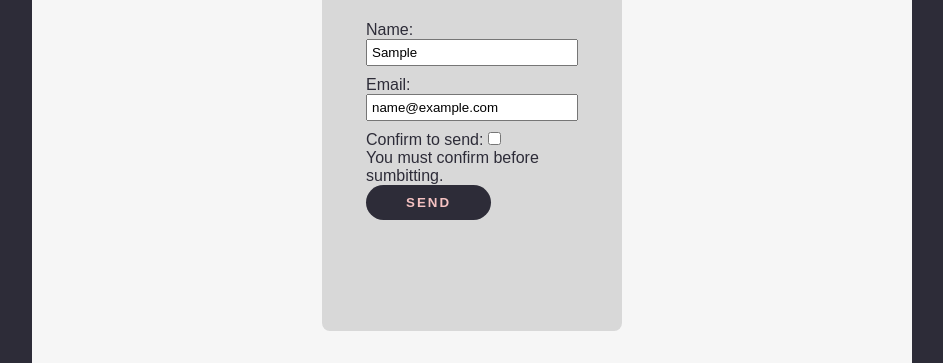
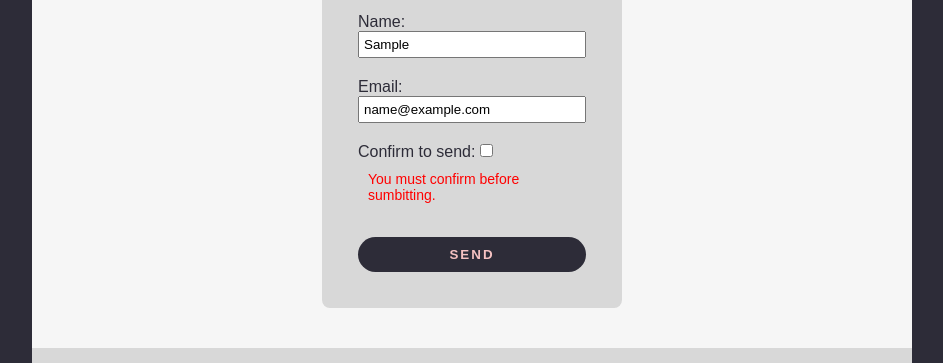
Before and after one commit to isaqelle/Module-2-Dynamic-Website, a plain HTML site: page contact.html in a window 1280 px wide. Both pictures are taken after typing "Sample", "name@example.com" into the empty fields and a click on the button "SEND". Shown: the part 249-612 px from the top of the page, without its empty margins (168-1111 px from the left). Drawn offline with nearby package versions, Linux system fonts and the light colour scheme; a web font is replaced by a local one.

Commit message:
feat: enhance form validation and improve layout in contact page

```diff
--- a/contact.html
+++ b/contact.html
@@ -45,9 +45,9 @@
 
                         <label for="checkbox">Confirm to send:
                             <input type="checkbox" name="checkbox" id="checkbox">
-                            <div id="noCheck"></div>
-                        </label>
 
+                        </label><div id="noCheck"></div>
+                        </div>
                         <button type="submit">Send</button>
                     </form>
                 </div>
--- a/script.js
+++ b/script.js
@@ -13,26 +13,20 @@ function validateForm() {
     form.addEventListener("submit", (e) => {
         e.preventDefault();
 
+        // clear old msg:
+        missingName.textContent = "";
+        missingEmail.textContent = "";
+        validEmail.textContent = "";
+        noCheck.textContent = "";
+
+        // Validate name
         if (name.value === "") {
-            // clear old msg:
-            missingName.textContent = "";
             const noName = document.createElement("p");
             noName.textContent = "Please fill out your name."
             missingName.append(noName);
             return false;
-        }
 
-        if (email.value === "") {
-            missingEmail.textContent = "";
-            const noEmail = document.createElement("p");
-            noEmail.textContent = "Please fill out your email."
-            missingEmail.append(noEmail);
-            return false;
-        }
-
-        if (/\d/.test(name.value)) {
-            missingName.textContent = "";
-
+        } else if (/\d/.test(name.value)) {
             const errorName = document.createElement("p");
             errorName.textContent = "Please enter a valid name."
 
@@ -40,10 +34,13 @@ function validateForm() {
             return false;
         }
 
-        if (!/\S+@\S+\.\S+/.test(email.value.trim())) {
-            validEmail.textContent = "";
-            missingEmail.textContent = "";
-
+        // Validate email
+        if (email.value.trim() === "") {
+            const noEmail = document.createElement("p");
+            noEmail.textContent = "Please fill out your email."
+            missingEmail.append(noEmail);
+            return false;
+        } else if (!/\S+@\S+\.\S+/.test(email.value.trim())) {
             const errorEmail = document.createElement("p");
             errorEmail.textContent = "Please enter a valid email."
 
@@ -51,17 +48,19 @@ function validateForm() {
             return false;
         }
 
+        // Checkbox validatiom
         if (!checkbox.checked) {
-            noCheck.textContent = "";
-
             const checkError = document.createElement("p");
             checkError.textContent = "You must confirm before sumbitting.";
             noCheck.append(checkError)
             return false;
         }
 
-        alert("Thank you for contacting us!");
+        else {
+            alert("Thank you for contacting us!");
         return true;
+        }
+
     })
 
 }
--- a/styles.css
+++ b/styles.css
@@ -297,10 +297,10 @@ footer{
     display: flex;
     flex-direction: column;
     background-color: #d8d8d8;
-    height: 400px;
     padding: 20px;
     border-radius: var(--space1);
     margin: 40px auto;
+    box-sizing: border-box;
 }
 
 .formContainer h3{
@@ -316,6 +316,8 @@ form{
     margin: var(--space2);
 }
 
+
+
 #name, #email{
     width: 100%;
     padding: 4px;
@@ -324,10 +326,20 @@ form{
 
 .nameEmailWrapper{
     width: 100%;
-    height: 120px;
-    padding: var(--space1);
+    /* height: 120px; */
+    margin-bottom: var(--space1);
+
 }
 
+
+#missingName,
+#missingEmail,
+#validEmail,
+#noCheck {
+    margin: 10px 10px;
+    color: red;
+    font-size: 14px;
+}
 
 
 /* ========================================== */
```
